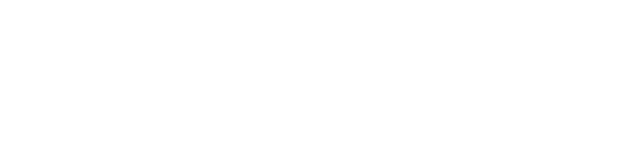
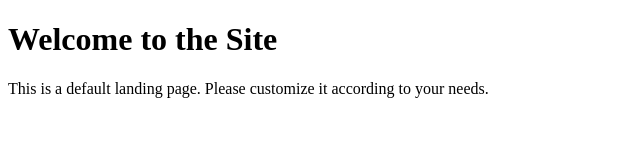
Before and after one commit to interpss/github.io, a plain HTML site: page index.html in a window 1280 px wide. Shown: the whole page, without its empty margins (0-640 px from the left). Drawn offline with Linux system fonts and the light colour scheme.

Commit message:
updated the index.html

```diff
--- a/index.html
+++ b/index.html
@@ -2,9 +2,10 @@
 <html>
 <head>
 <meta charset="UTF-8">
-<title>Insert title here</title>
+<title>InterPSS Web Site</title>
 </head>
 <body>
-
+   <h1>Welcome to the Site</h1>
+    <p>This is a default landing page. Please customize it according to your needs.</p>
 </body>
 </html>
```
